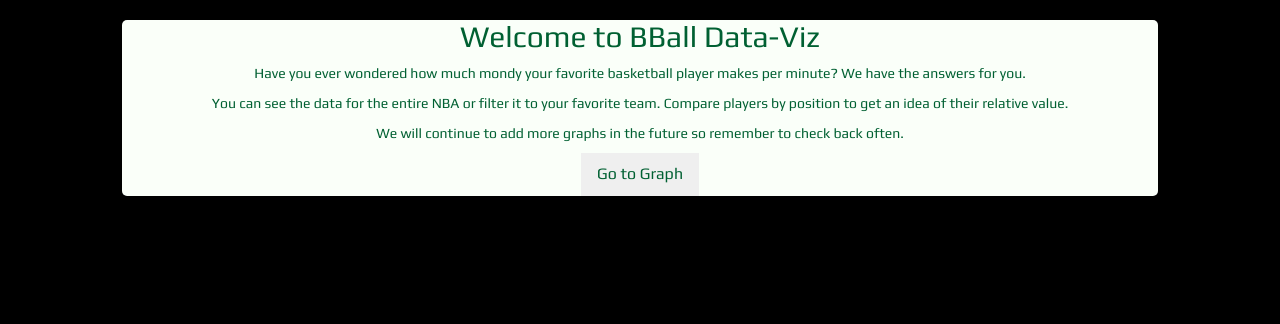
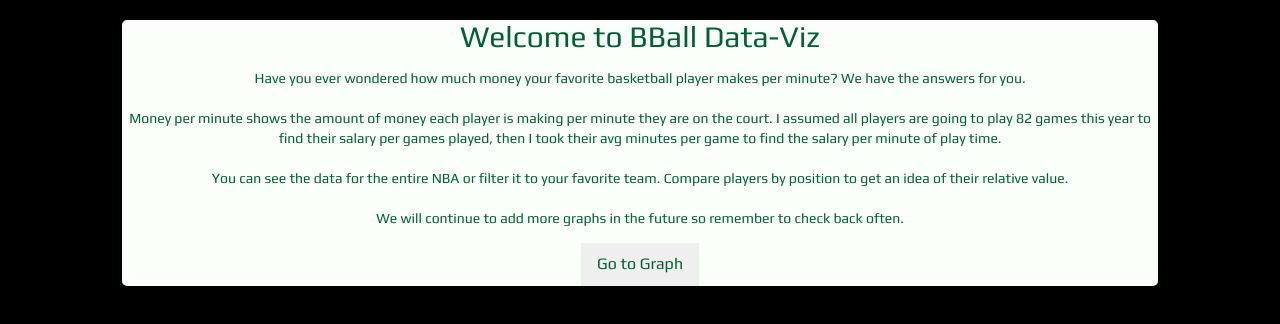
Before and after one commit to briancbarrow/node-capstone, a website: page public/index.html in a window 1280 px wide. Drawn offline with nearby package versions, Linux system fonts and the light colour scheme; no server answers; a web font is replaced by a local one.

Commit message:
fixed typo on intro modal

```diff
--- a/public/css/main.less
+++ b/public/css/main.less
@@ -24,6 +24,9 @@ body {
     background-color: black;
     position: absolute;
     z-index: 1;
+    .modal-text {
+        padding: 5px;
+    }
 }
 
 #modal-body {
@@ -42,7 +45,7 @@ body {
     font-family: 'Play', sans-serif;
     margin: auto;
     margin-top: 15px;
-    max-width: 81%;
+    max-width: 85%;
     background-color: @background;
     border-radius: 5px;
 
--- a/public/index.html
+++ b/public/index.html
@@ -15,7 +15,8 @@
 <div id="intro-modal">
     <div id="modal-body">
         <h2>Welcome to BBall Data-Viz</h2>
-        <p class="modal-text">Have you ever wondered how much mondy your favorite basketball player makes per minute? We have the answers for you.</p>
+        <p class="modal-text">Have you ever wondered how much money your favorite basketball player makes per minute? We have the answers for you.</p>
+        <p class="modal-text">Money per minute shows the amount of money each player is making per minute they are on the court. I assumed all players are going to play 82 games this year to find their salary per games played, then I took their avg minutes per game to find the salary per minute of play time.</p>
         <p class="modal-text">You can see the data for the entire NBA or filter it to your favorite team. Compare players by position to get an idea of their relative value.</p>
         <p class="modal-text">We will continue to add more graphs in the future so remember to check back often.</p>
         <button id="close-modal" class="dropbtn">Go to Graph</button>
```
Also changed, not shown: public/css/node-capstone.css, 1 other file.
